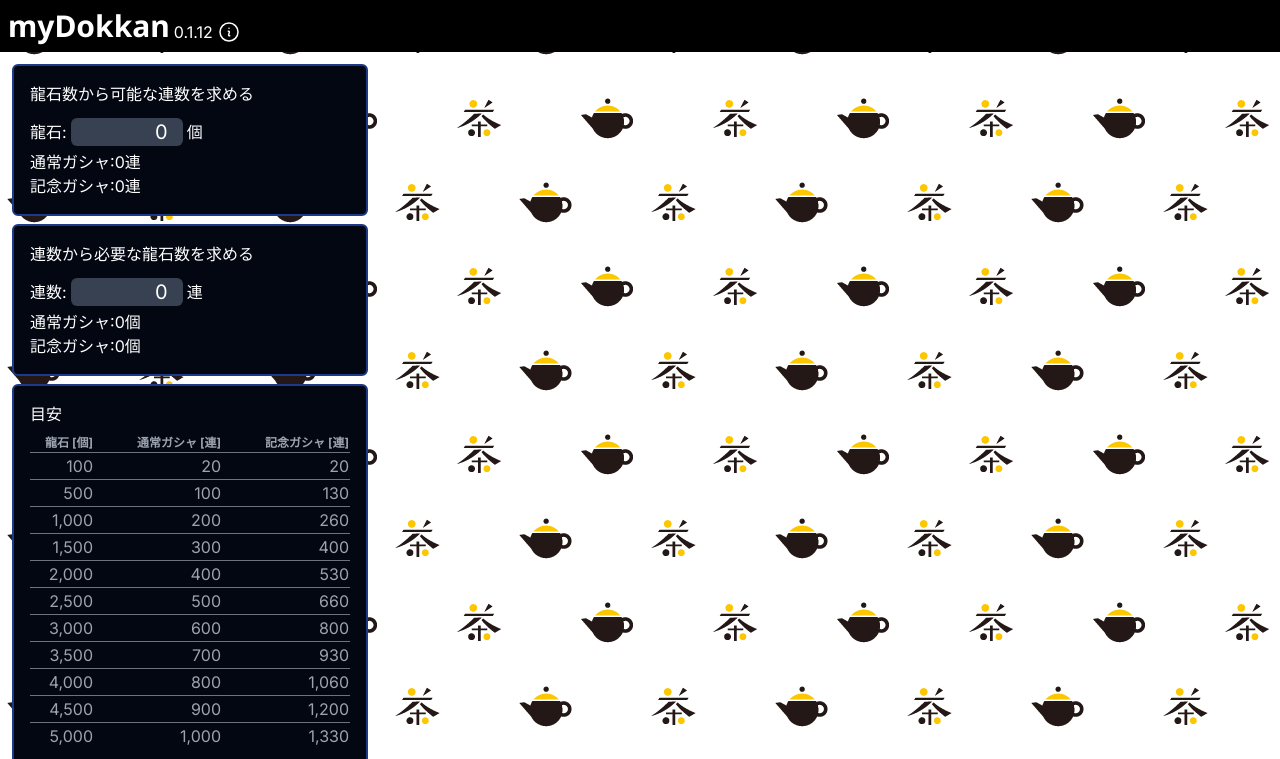
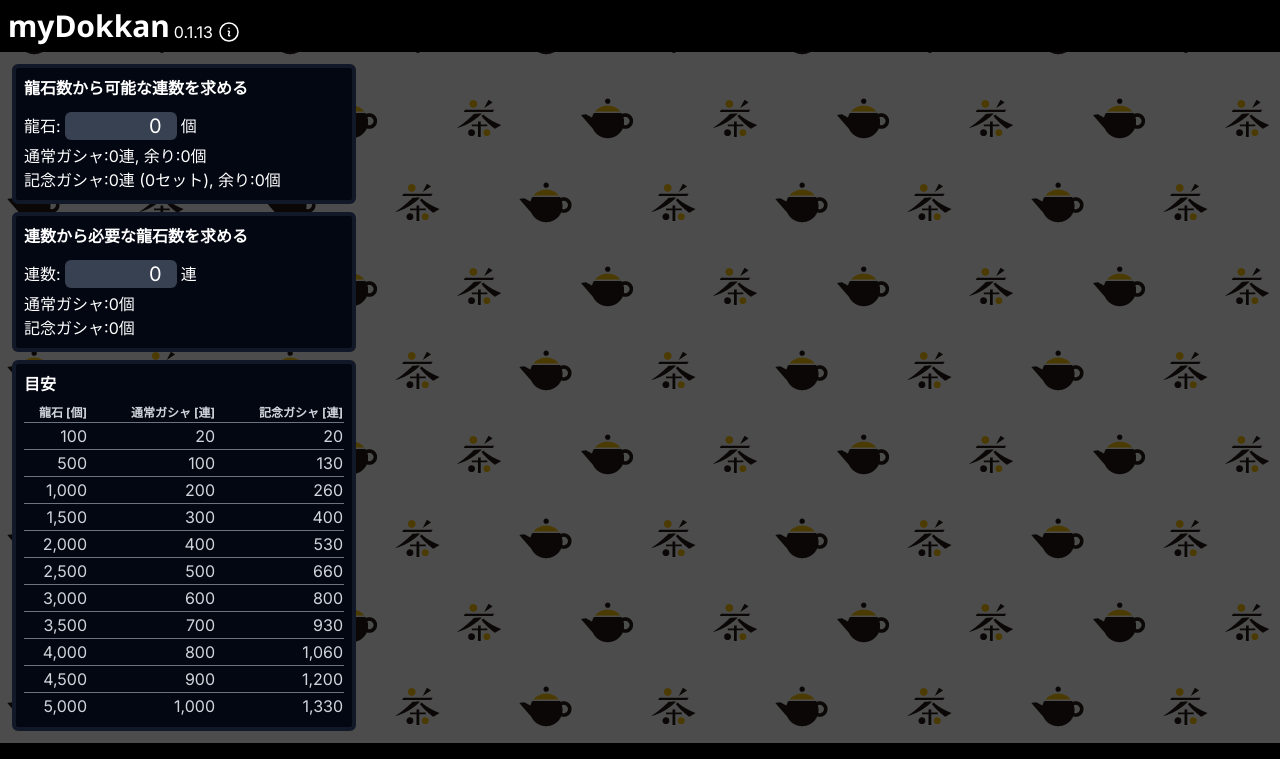
Before and after one commit to baggio4ever/mydokkan, a Next.js app: page / in a window 1280 px wide. Shown: the top 759 px of the page. Built offline with nearby package versions, Linux system fonts and the light colour scheme.

Commit message:
土曜日の朝。起きたら少し雪が積もっていた。 鳥山明先生 逝去 TARAKOさん 逝去 ショック。

```diff
--- a/app/page.tsx
+++ b/app/page.tsx
@@ -17,8 +17,11 @@
 //const BlueCombi = '/images/FKVYrTbakAE-gys.png';
 
 const APP_NAME = 'myDokkan';
-const APP_VERSION = '0.1.12';
+const APP_VERSION = '0.1.13';
 const REACT_VERSION = React.version;
+
+const NORMAL_GASYA = '通常ガシャ';
+const SP_GASYA = '記念ガシャ';
 
 interface LibInfo {
   name: string;
@@ -33,7 +36,7 @@
  */
 function CommonFrame({ children }: { children: ReactNode }) {
   return (
-    <div className='border-2 hover:border-blue-400 border-blue-900 p-4 hover:bg-gray-800 bg-gray-950 rounded-md'>
+    <div className='border-4 hover:border-blue-400 border-gray-900 p-2 bg-gray-950 rounded-md'>
       {children}
     </div>
   );
@@ -120,7 +123,7 @@
 }
 function ModeTitle({ title }: ModeTitleProps) {
   return (
-    <div className='mb-2'>
+    <div className='mb-2 font-bold'>
       {title}
     </div>
   );
@@ -132,7 +135,11 @@
  * @returns 連数
  */
 function getNormalRensu(ryu: number): number {
-  return Math.floor(ryu / 50) * 10;
+  return Math.floor(ryu / 5);
+}
+
+function getNormalRensuAmari(ryu: number): number {
+  return ryu % 5;
 }
 
 /**
@@ -142,9 +149,21 @@
  */
 function getSpRensu(ryu: number): number {
   const mod = ryu % 150;
-  return Math.floor(ryu / 150) * 40 + Math.floor(mod / 50) * 10;
+  return Math.floor(ryu / 150) * 40 + Math.floor(mod / 5);
 }
 
+function getSpRensuSet(ryu: number): number {
+  return Math.floor(ryu / 150);
+}
+
+function getSpRensuAmari(ryu: number): number {
+  return ryu % 5;
+}
+
+/**
+ * 龍石→連数
+ * @returns
+ */
 function RensuTable() {
   const [ryuseki, setRyuseki] = useState(0);
 
@@ -164,16 +183,21 @@
         <NumberInput value={ryuseki} onChangeValue={handleOnChange} />
         <p>個</p>
       </div>
+
       <div>
-        通常ガシャ:{getNormalRensu(ryuseki).toLocaleString()}連
+        {NORMAL_GASYA}:{getNormalRensu(ryuseki).toLocaleString()}連, 余り:{getNormalRensuAmari(ryuseki).toLocaleString()}個
       </div>
       <div>
-        記念ガシャ:{getSpRensu(ryuseki).toLocaleString()}連
+        {SP_GASYA}:{getSpRensu(ryuseki).toLocaleString()}連 ({getSpRensuSet(ryuseki)}セット), 余り:{getSpRensuAmari(ryuseki).toLocaleString()}個
       </div>
     </CommonFrame>
   );
 }
 
+/**
+ * 連数→龍石
+ * @returns
+ */
 function RyusekiTable() {
   const [rensu, setRensu] = useState(0);
 
@@ -203,11 +227,12 @@
         <NumberInput value={rensu} onChangeValue={handleOnChange} />
         <p>連</p>
       </div>
+
       <div>
-        通常ガシャ:{getNormalRyuseki(rensu).toLocaleString()}個
+        {NORMAL_GASYA}:{getNormalRyuseki(rensu).toLocaleString()}個
       </div>
       <div>
-        記念ガシャ:{getSpRyuseki(rensu).toLocaleString()}個
+        {SP_GASYA}:{getSpRyuseki(rensu).toLocaleString()}個
       </div>
     </CommonFrame>
   );
@@ -229,7 +254,7 @@
   ];
 
   const rows = ryusekis.map((v) => {
-    return <tr key={v} className='hover:bg-gray-700 hover:text-gray-50'>
+    return <tr key={v} className='hover:bg-gray-600 hover:text-gray-50'>
       <td>{v.toLocaleString()}</td>
       <td>{getNormalRensu(v).toLocaleString()}</td>
       <td>{getSpRensu(v).toLocaleString()}</td>
@@ -241,13 +266,13 @@
       <ModeTitle title='目安' />
       <table className='divide-y divide-gray-500'>
         <thead className='text-right'>
-          <tr className='text-gray-400 font-medium text-xs'>
+          <tr className='text-gray-300 font-medium text-xs'>
             <th scope='col' className='w-16'>龍石 [個]</th>
-            <th scope='col' className='w-32'>通常ガシャ [連]</th>
-            <th scope='col' className='w-32'>記念ガシャ [連]</th>
+            <th scope='col' className='w-32'>{NORMAL_GASYA} [連]</th>
+            <th scope='col' className='w-32'>{SP_GASYA} [連]</th>
           </tr>
         </thead>
-        <tbody className='text-right divide-y divide-gray-500 text-gray-400'>
+        <tbody className='text-right divide-y divide-gray-500 text-gray-300'>
           {rows}
         </tbody>
       </table>
@@ -269,11 +294,16 @@
   return (
     <div style={backgroundStyle}>
       <AppTitleHeaer />
-      <div className='flex flex-col gap-2 p-3 w-fit'>
-        <RensuTable />
-        <RyusekiTable />
-        <RyusekiTable2 />
+      <div className=' bg-black/70'>
+        <div className='flex flex-col gap-2 p-3 w-fit'>
+          <RensuTable />
+          <RyusekiTable />
+          <RyusekiTable2 />
+          {/*
+        画像ファイルの表示方法
         <img src={`${mySetting.basePath}/images/p_da0580_m_da05800.svg`} />
+  */}
+        </div>
       </div>
       {/*
       <div>
```
